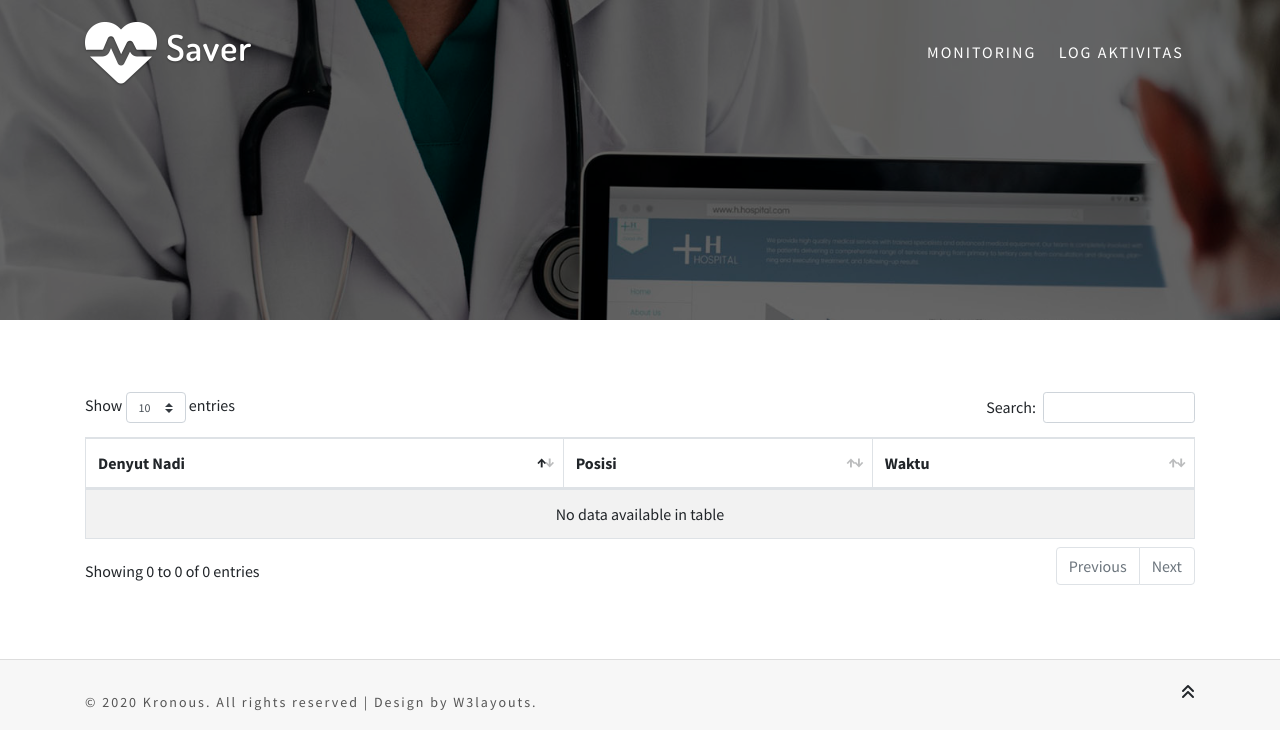
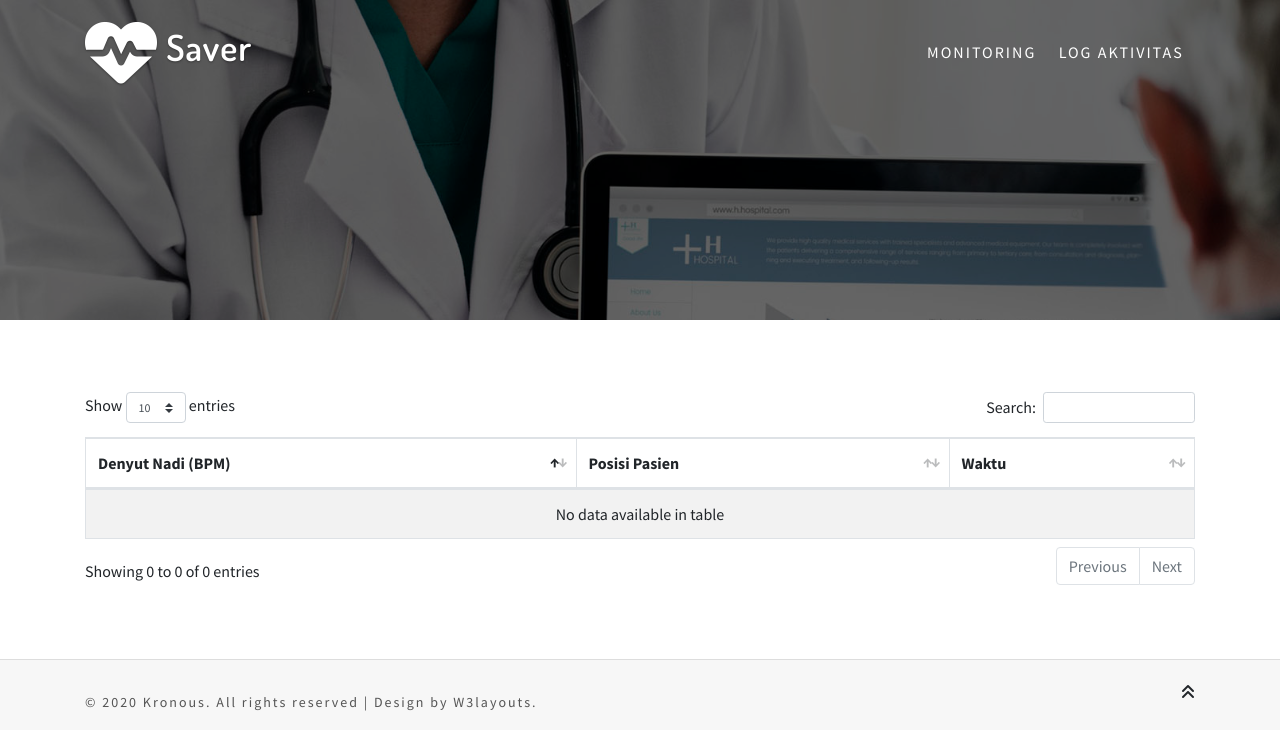
Before and after one commit to Ronnyriyana/theheartsaver, a CodeIgniter app: page /database/index.php/log_aktivitas in a window 1280 px wide. Shown: the top 730 px of the page. Run offline with CodeIgniter, Linux system fonts and the light colour scheme; data that the repository does not hold is empty; some libraries are stand-ins or nearby versions.

Commit message:
ganti title

```diff
--- a/application/views/log_aktivitas/log_aktivitas.php
+++ b/application/views/log_aktivitas/log_aktivitas.php
@@ -14,8 +14,8 @@ $(document).ready(function() {
             <table id="example" class="table table-striped table-bordered" style="width:100%">
                 <thead>
                     <tr>
-                        <th>Denyut Nadi</th>
-                        <th>Posisi</th>
+                        <th>Denyut Nadi (BPM)</th>
+                        <th>Posisi Pasien</th>
                         <th>Waktu</th>
                     </tr>
                 </thead>
```
